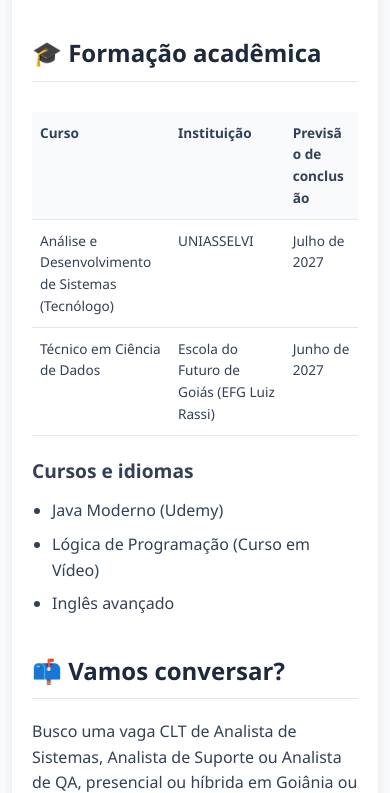
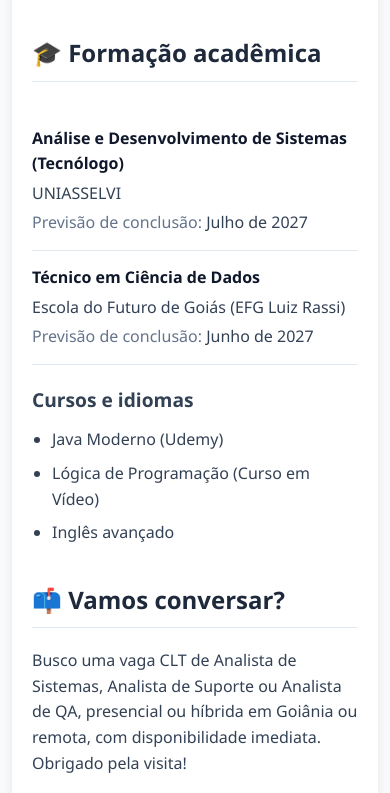
Before and after one commit to felipeccguimaraes003-png/Felipe-Guimaraes-curriculo, a plain HTML site: page index.html in a window 390 px wide. Shown: the part 4545-5338 px from the top of the page. Drawn offline with Linux system fonts and the light colour scheme; grey boxes are pictures that could not be loaded.

Commit message:
Ajusta a tabela de formação para telas de celular
No celular, cada curso vira um bloco empilhado, sem quebrar palavras no meio.

Co-Authored-By: Claude Opus 5.5 <noreply@anthropic.com>

```diff
--- a/index.html
+++ b/index.html
@@ -197,11 +197,36 @@
                 font-size: 1.05rem;
             }
 
-            th,
+            thead {
+                display: none;
+            }
+
+            table,
+            tbody,
+            tr,
             td {
-                padding: 10px 8px;
-                font-size: 0.85rem;
-                overflow-wrap: anywhere;
+                display: block;
+                width: 100%;
+            }
+
+            tr {
+                padding: 12px 0;
+                border-bottom: 1px solid var(--border);
+            }
+
+            td {
+                padding: 2px 0;
+                border-bottom: 0;
+            }
+
+            td:first-child {
+                font-weight: 600;
+                color: #0f172a;
+            }
+
+            td[data-label]::before {
+                content: attr(data-label) ": ";
+                color: var(--text-muted);
             }
         }
     </style>
@@ -381,12 +406,12 @@
                         <tr>
                             <td>Análise e Desenvolvimento de Sistemas (Tecnólogo)</td>
                             <td>UNIASSELVI</td>
-                            <td>Julho de 2027</td>
+                            <td data-label="Previsão de conclusão">Julho de 2027</td>
                         </tr>
                         <tr>
                             <td>Técnico em Ciência de Dados</td>
                             <td>Escola do Futuro de Goiás (EFG Luiz Rassi)</td>
-                            <td>Junho de 2027</td>
+                            <td data-label="Previsão de conclusão">Junho de 2027</td>
                         </tr>
                     </tbody>
                 </table>
```
